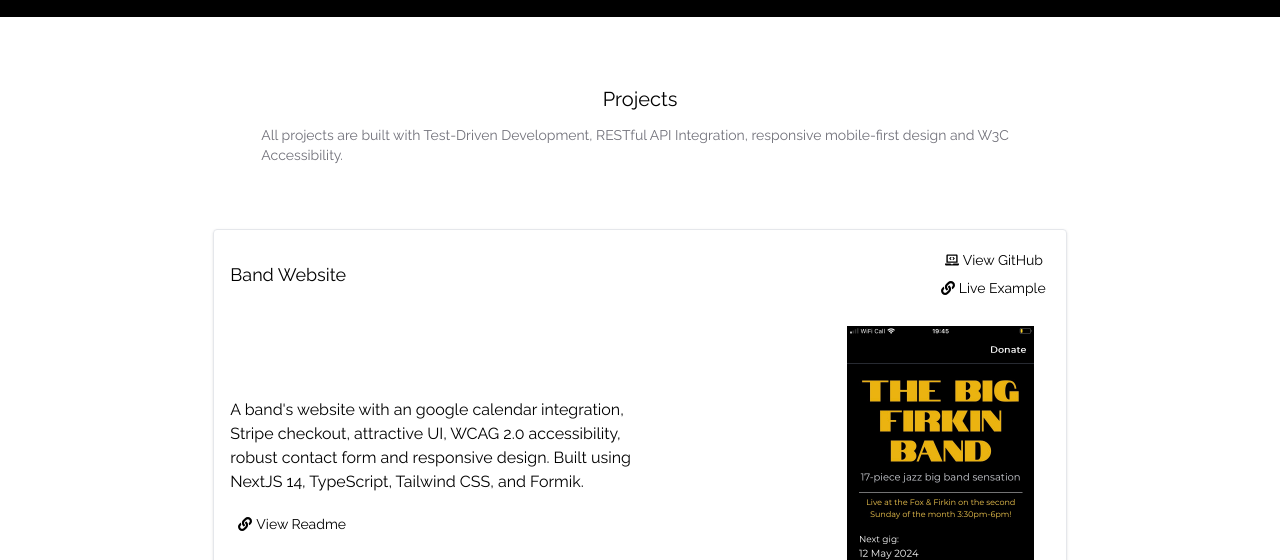
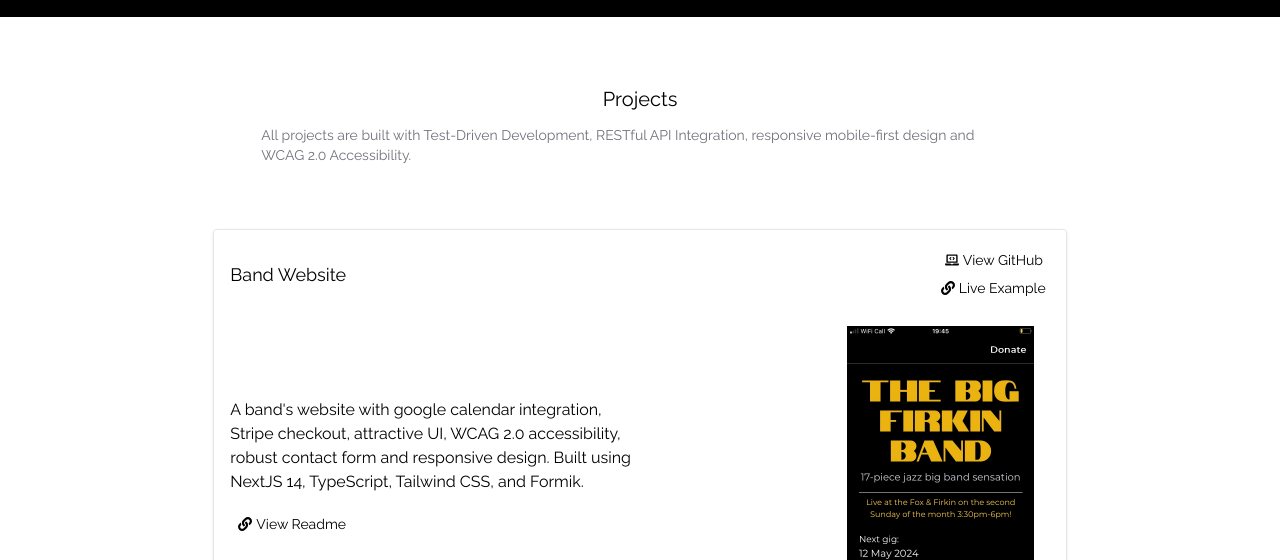
Before and after one commit to danmolloy/portfolio-site, a Next.js app: page / in a window 1280 px wide. Shown: the part 783-1343 px from the top of the page. Built offline with nearby package versions, Linux system fonts and the light colour scheme.

Commit message:
minor changes

```diff
--- a/app/page.tsx
+++ b/app/page.tsx
@@ -6,7 +6,7 @@ import { FaChevronDown } from "react-icons/fa";
 export default function Page() {
   return (
     <div data-testid="index-section" className="dark:bg-zinc-900 dark:text-zinc-300  transition duration-1000  w-screen flex flex-col items-center">
-    <div data-testid="hero-section" className="  flex bg-black text-white flex-col items-center h-screen justify-evenly w-screen">
+    <section data-testid="hero-section" className="  flex bg-black text-white flex-col items-center h-screen justify-evenly w-screen">
       <div className="text-center my-3">
         <h1 className="text-3xl">
           Daniel Molloy
@@ -19,14 +19,14 @@ export default function Page() {
 
     <FaChevronDown />
       </div>
-    </div>
+    </section>
      <Projects />
     {/* <div className="w-[95vw] m-2 flex flex-col items-center  min-h-[80vh] lg:w-2/3">
       <AboutSection />
     </div> */}
-    <div className="w-[95vw] m-2 flex flex-col items-center  min-h-[80vh] lg:w-2/3">
+    <section className="w-[95vw] m-2 flex flex-col items-center  min-h-[80vh] lg:w-2/3">
       <ContactSection />
-    </div>
+    </section>
   </div>
   )
 }
--- a/lib/projects.ts
+++ b/lib/projects.ts
@@ -12,7 +12,7 @@ export type ProjectDivProps = {
   blurb: string,
 }
 
-export const projectsBlurb = "All projects are built with Test-Driven Development, RESTful API Integration, responsive mobile-first design and W3C Accessibility."
+export const projectsBlurb = "All projects are built with Test-Driven Development, RESTful API Integration, responsive mobile-first design and WCAG 2.0 Accessibility."
 
 
 export const projectsArr: ProjectDivProps[] = [
@@ -26,7 +26,7 @@ export const projectsArr: ProjectDivProps[] = [
       imgWidth: '748',
       imgHeight: '1132',
       imgAlt: "Landing page of The Big Firkin Band website"},
-    blurb: "A band's website with an google calendar integration, Stripe checkout, attractive UI, WCAG 2.0 accessibility, robust contact form and responsive design. Built using NextJS 14, TypeScript, Tailwind CSS, and Formik.",
+    blurb: "A band's website with google calendar integration, Stripe checkout, attractive UI, WCAG 2.0 accessibility, robust contact form and responsive design. Built using NextJS 14, TypeScript, Tailwind CSS, and Formik.",
   },
   /* {
     id: 0,
```
